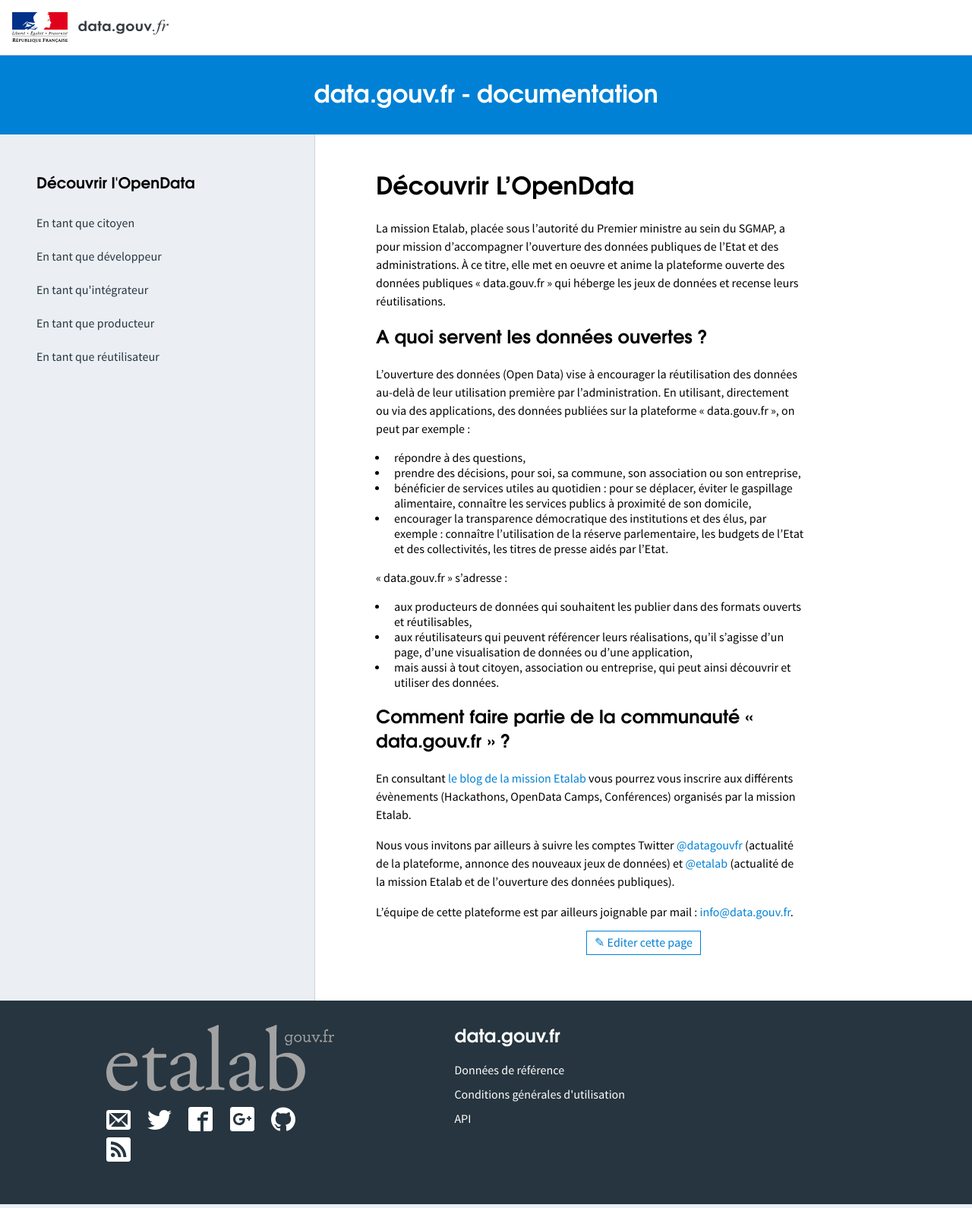
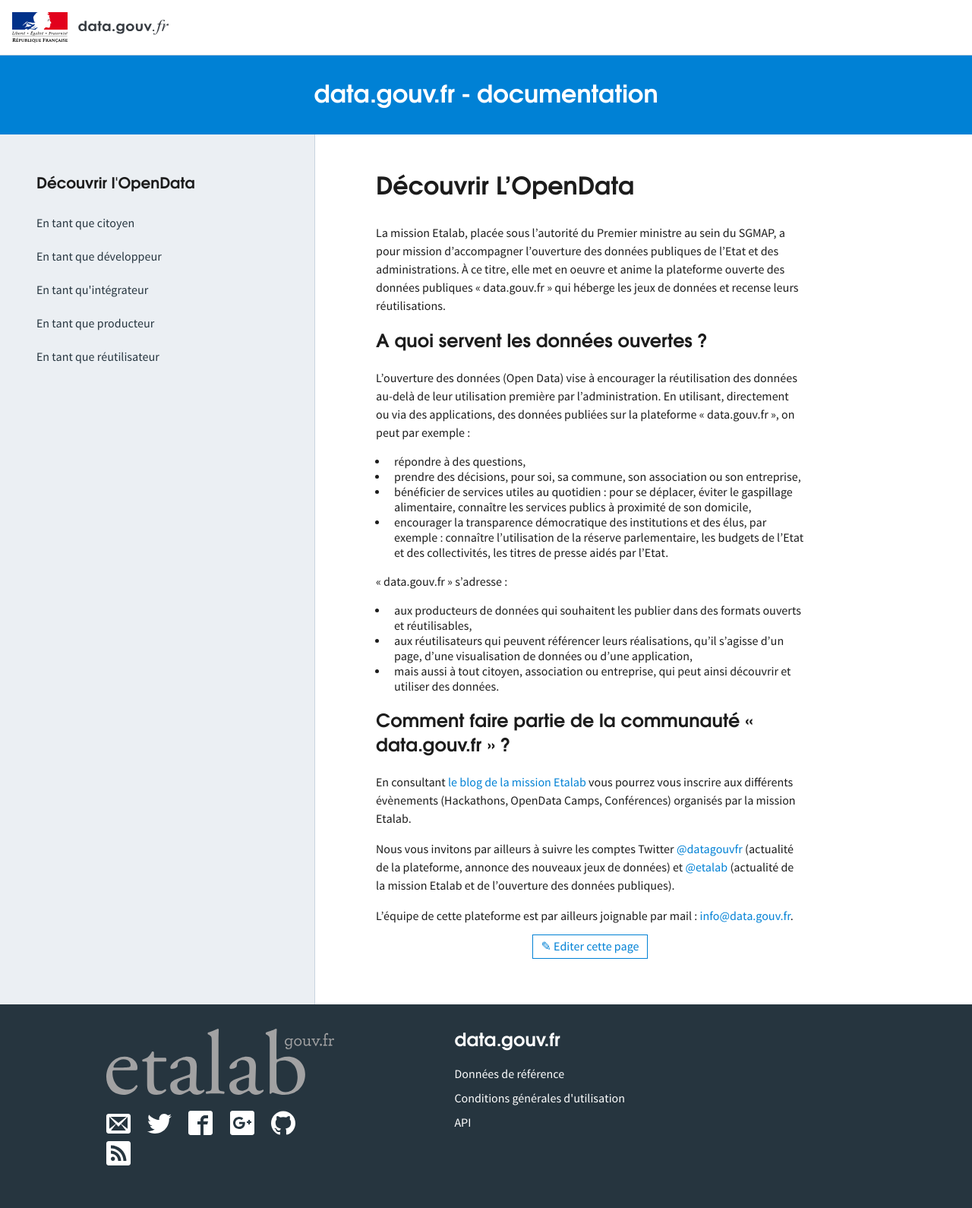
Before and after one commit to etalab/doc.data.gouv.fr, a Jekyll site: the page built from index.md, in a window 1280 px wide. Shown: the whole page at 76% size. Built offline with Jekyll 4.4.1, drawn with Linux system fonts in a browser that asks for light colours; our own code applies the rules of GitHub Pages for plain Markdown files.

Commit message:
moved edit button to fit layout

```diff
--- a/_layouts/page.html
+++ b/_layouts/page.html
@@ -4,10 +4,11 @@
 
 {% include hero.html %}
 {% assign lang = page.lang | default: site.lang | default: "en" %}
-<div class="documentation">
+<section class="documentation">
   {% include sidebar.html %}
   <div class="main-pane">
-    <div class="markdown">{{ content }}</div>
+    <div class="markdown">
+      {{ content }}
       {% comment %}
           Use the github edit link until netlify-cms support easy deep link.
           See: https://github.com/netlify/netlify-cms/issues/697
@@ -19,3 +20,4 @@
       </p>
     </div>
   </div>
+</section>
```
Lines whose indentation alone changed are shown as unchanged.
